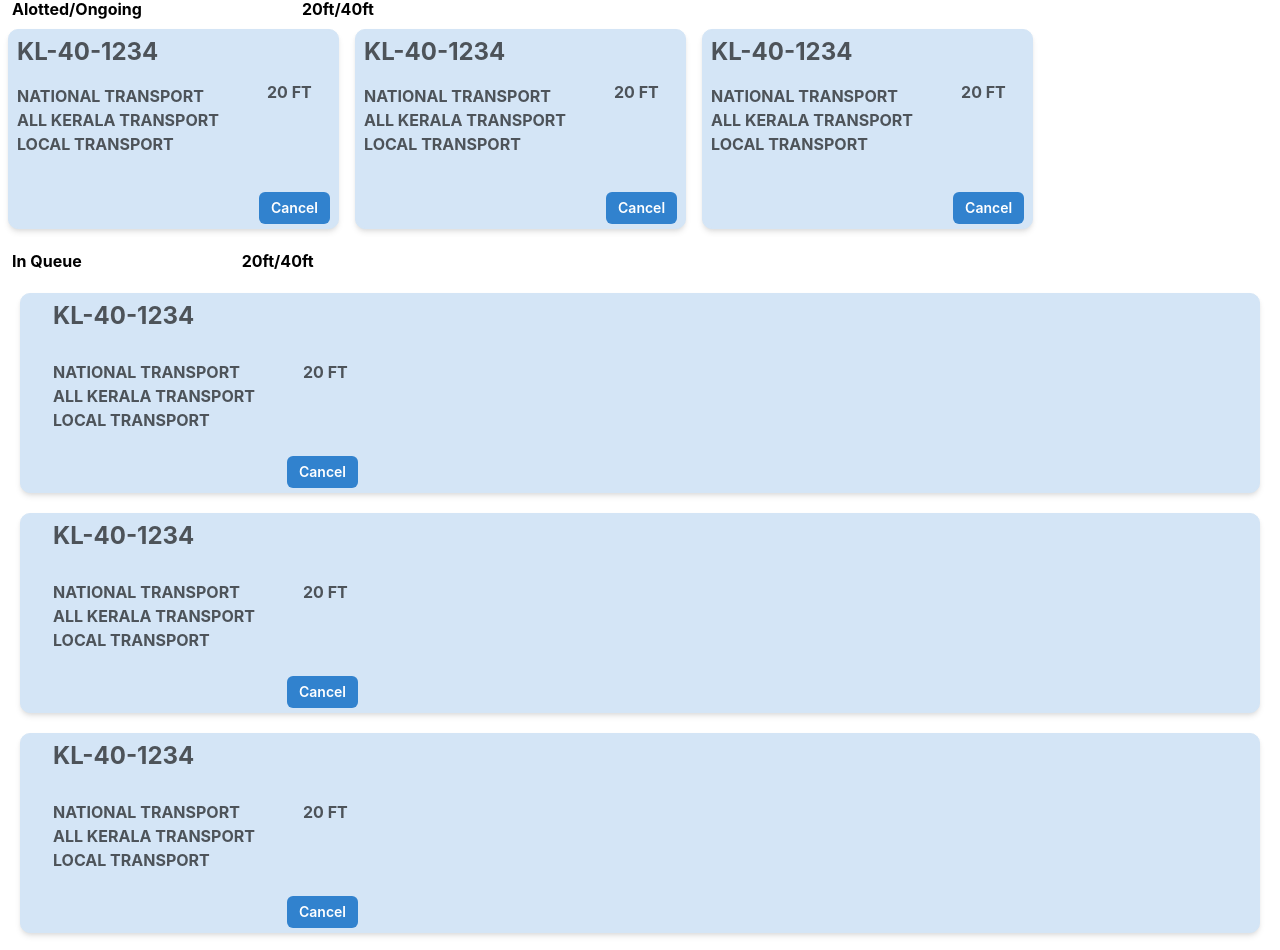
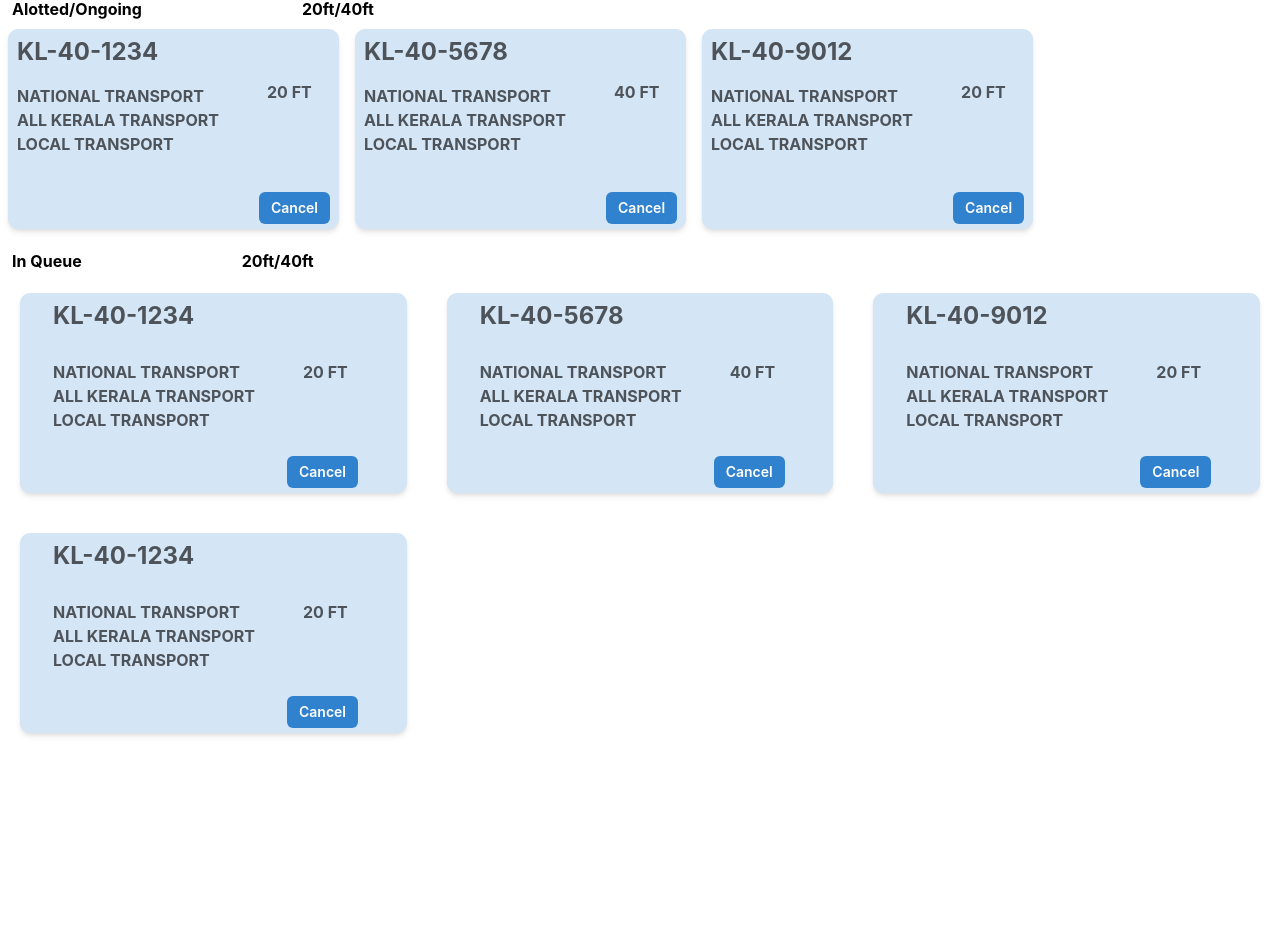
Before and after one commit to Fleet-Queue/Container-app, a React (Create React App) app in the folder Client/: page /transporter in a window 1280 px wide. Shown: the part 135-1085 px from the top of the page. After the commit the page ends 888 px from the top, so only its background shows below. Built offline with nearby package versions, Linux system fonts and the light colour scheme.

Commit message:
loop added in both alotted and queue & media query added

```diff
--- a/Client/src/components/transporter/alotted.js
+++ b/Client/src/components/transporter/alotted.js
@@ -1,21 +1,15 @@
 import React from 'react';
-
-import {
-    Button,
-    Stack,
-    Text,
-    Grid,
-    GridItem,
-    WrapItem,
-
-} from '@chakra-ui/react';
+import { Button, Stack, Text, Grid, GridItem, WrapItem } from '@chakra-ui/react';
 
 export const Alotted = () => {
 
-
+    const data = [
+        { id: 1, header: 'KL-40-1234', nav: 'NATIONAL TRANSPORT<br/>ALL KERALA TRANSPORT<br/>LOCAL TRANSPORT', main: '20 FT' },
+        { id: 2, header: 'KL-40-5678', nav: 'NATIONAL TRANSPORT<br/>ALL KERALA TRANSPORT<br/>LOCAL TRANSPORT', main: '40 FT' },
+        { id: 3, header: 'KL-40-9012', nav: 'NATIONAL TRANSPORT<br/>ALL KERALA TRANSPORT<br/>LOCAL TRANSPORT', main: '20 FT' }
+      ];
   return (
     <>
-
       <Stack mt={3} ml={3} direction={'row'} spacing={40}>
         <Text color="black" fontWeight="bold">Alotted/Ongoing</Text>
         <Text color="black" fontWeight="bold">20ft/40ft</Text>
@@ -23,11 +17,10 @@ export const Alotted = () => {
 
       <div className="row">
         <div className="posters">
-
+          {data.map((item) => (
             <Grid
-                        templateAreas={`"header header"
-                    "nav main"
-                    "nav footer"`}
+              key={item.id}
+              templateAreas={`"header header" "nav main" "nav footer"`}
               gridTemplateRows={'50px 1fr 40px'}
               gridTemplateColumns={'250px 1fr'}
               h='200px'
@@ -41,18 +34,14 @@ export const Alotted = () => {
               borderColor='#D4E5F6'
               boxShadow={'md'}
             >
-
               <GridItem pl='2' pt='1' bg='#D4E5F6' borderTopRadius={10} fontSize='2xl' area={'header'}>
-                            KL-40-1234
+                {item.header}
               </GridItem>
-                        <GridItem pl='2' pt='1' bg='#D4E5F6' borderBottomStartRadius={10} area={'nav'}>
-                            NATIONAL TRANSPORT <br />
-                            ALL KERALA TRANSPORT<br />
-                            LOCAL TRANSPORT
-
+             <GridItem key={item.id} pl='2' pt='1' bg='#D4E5F6' borderBottomStartRadius={10} area={'nav'}>
+            <span dangerouslySetInnerHTML={{__html: item.nav}} />
              </GridItem>
               <GridItem pl='2' bg='#D4E5F6' area={'main'}>
-                            20 FT
+                {item.main}
               </GridItem>
               <GridItem pl='0' pt='1' pr='2' bg='#D4E5F6' borderBottomEndRadius={10} area={'footer'}>
                 <WrapItem>
@@ -60,98 +49,17 @@ export const Alotted = () => {
                 </WrapItem>
               </GridItem>
             </Grid>
-
-                    <Grid
-                        templateAreas={`"header header"
-                    "nav main"
-                    "nav footer"`}
-                        gridTemplateRows={'50px 1fr 40px'}
-                        gridTemplateColumns={'250px 1fr'}
-                        h='200px'
-                        gap='0'
-                        color='blackAlpha.700'
-                        fontWeight='bold'
-                        m={2}
-                        border='1px'
-                        backgroundColor='#D4E5F6'
-                        borderRadius='10px'
-                        borderColor='#D4E5F6'
-                        boxShadow={'md'}
-                    >
-
-                        <GridItem pl='2' pt='1' bg='#D4E5F6' borderTopRadius={10} fontSize='2xl' area={'header'}>
-                            KL-40-1234
-                        </GridItem>
-                        <GridItem pl='2' pt='1' bg='#D4E5F6' borderBottomStartRadius={10} area={'nav'}>
-                            NATIONAL TRANSPORT <br />
-                            ALL KERALA TRANSPORT<br />
-                            LOCAL TRANSPORT
-
-                        </GridItem>
-                        <GridItem pl='2' bg='#D4E5F6' area={'main'}>
-                            20 FT
-                        </GridItem>
-                        <GridItem pl='0' pt='1' pr='2' bg='#D4E5F6' borderBottomEndRadius={10} area={'footer'}>
-                            <WrapItem>
-                                <Button colorScheme='blue' size='sm'>Cancel</Button>
-                            </WrapItem>
-                        </GridItem>
-                    </Grid>
-
-                    <Grid
-                        templateAreas={`"header header"
-                    "nav main"
-                    "nav footer"`}
-                        gridTemplateRows={'50px 1fr 40px'}
-                        gridTemplateColumns={'250px 1fr'}
-                        h='200px'
-                        gap='0'
-                        color='blackAlpha.700'
-                        fontWeight='bold'
-                        m={2}
-                        border='1px'
-                        backgroundColor='#D4E5F6'
-                        borderRadius='10px'
-                        borderColor='#D4E5F6'
-                        boxShadow={'md'}
-                    >
-
-                        <GridItem pl='2' pt='1' bg='#D4E5F6' borderTopRadius={10} fontSize='2xl' area={'header'}>
-                            KL-40-1234
-                        </GridItem>
-                        <GridItem pl='2' pt='1' bg='#D4E5F6' borderBottomStartRadius={10} area={'nav'}>
-                            NATIONAL TRANSPORT <br />
-                            ALL KERALA TRANSPORT<br />
-                            LOCAL TRANSPORT
-
-                        </GridItem>
-                        <GridItem pl='2' bg='#D4E5F6' area={'main'}>
-                            20 FT
-                        </GridItem>
-                        <GridItem pl='0' pt='1' pr='2' bg='#D4E5F6' borderBottomEndRadius={10} area={'footer'}>
-                            <WrapItem>
-                                <Button colorScheme='blue' size='sm'>Cancel</Button>
-                            </WrapItem>
-                        </GridItem>
-                    </Grid>
-
-
-
+          ))}
         </div>
       </div>
 
-
       <style>
         {`
-
           .row{
-
-
 
           }
           .posters{
             display: flex;
-
             overflow-x: scroll;
             overflow-y: hidden;
           }
@@ -159,13 +67,6 @@ export const Alotted = () => {
             display:none;
           `}
       </style>
-
-
-
-
-
-
-
     </>
   );
 }
--- a/Client/src/components/transporter/navbar.js
+++ b/Client/src/components/transporter/navbar.js
@@ -5,17 +5,14 @@ import {
     Flex,
     Avatar,
     HStack,
-    Link,
     Button,
     Menu,
     MenuButton,
     MenuList,
     MenuItem,
     MenuDivider,
-    useDisclosure,
     useColorModeValue,
-    Stack,
-    Center,
+
   } from '@chakra-ui/react';
 
 
--- a/Client/src/components/transporter/queue.js
+++ b/Client/src/components/transporter/queue.js
@@ -13,6 +13,13 @@ import {
 
 export const Queue = () => {
 
+    const data = [
+        { id: 1, header: 'KL-40-1234', nav: 'NATIONAL TRANSPORT<br/>ALL KERALA TRANSPORT<br/>LOCAL TRANSPORT', main: '20 FT' },
+        { id: 2, header: 'KL-40-5678', nav: 'NATIONAL TRANSPORT<br/>ALL KERALA TRANSPORT<br/>LOCAL TRANSPORT', main: '40 FT' },
+        { id: 3, header: 'KL-40-9012', nav: 'NATIONAL TRANSPORT<br/>ALL KERALA TRANSPORT<br/>LOCAL TRANSPORT', main: '20 FT' },
+        { id: 4, header: 'KL-40-1234', nav: 'NATIONAL TRANSPORT<br/>ALL KERALA TRANSPORT<br/>LOCAL TRANSPORT', main: '20 FT' },
+      ];
+
     return (
         <>
 
@@ -23,8 +30,8 @@ export const Queue = () => {
 
 
             <div className="row">
-                <div className="">
-
+                <div className="queue">
+                {data.map((item) => (
                     <Grid
                         templateAreas={`"header header"
                     "nav main"
@@ -41,19 +48,17 @@ export const Queue = () => {
                         borderColor='#D4E5F6'
                         backgroundColor='#D4E5F6'
                         boxShadow={'md'}
+
                     >
 
                         <GridItem pl='8' pt='1' bg='#D4E5F6' borderTopRadius={10} fontSize='2xl' area={'header'}>
-                            KL-40-1234
+                        {item.header}
                         </GridItem>
-                        <GridItem pl='8' pt='4' bg='#D4E5F6' borderBottomStartRadius={10} area={'nav'}>
-                            NATIONAL TRANSPORT <br />
-                            ALL KERALA TRANSPORT<br />
-                            LOCAL TRANSPORT
-
-                        </GridItem>
+                        <GridItem  pl='8' pt='4' bg='#D4E5F6' borderBottomStartRadius={10} area={'nav'}>
+            <span dangerouslySetInnerHTML={{__html: item.nav}} />
+             </GridItem>
                         <GridItem pl='8' pt='4' bg='#D4E5F6' area={'main'}>
-                            20 FT
+                        {item.main}
                         </GridItem>
                         <GridItem pl='4' pt='1' pr='2' bg='#D4E5F6' borderBottomEndRadius={10} area={'footer'}>
                             <WrapItem>
@@ -61,87 +66,34 @@ export const Queue = () => {
                             </WrapItem>
                         </GridItem>
                     </Grid>
-
-                    <Grid
-                        templateAreas={`"header header"
-                    "nav main"
-                    "nav footer"`}
-                        gridTemplateRows={'50px 1fr 40px'}
-                        gridTemplateColumns={'250px 1fr'}
-                        h='200px'
-                        gap='0'
-                        color='blackAlpha.700'
-                        fontWeight='bold'
-                        m={5}
-                        border='1px'
-                        borderRadius='10px'
-                        borderColor='#D4E5F6'
-                        backgroundColor='#D4E5F6'
-                        boxShadow={'md'}
-                    >
-
-                        <GridItem pl='8' pt='1' bg='#D4E5F6' borderTopRadius={10} fontSize='2xl' area={'header'}>
-                            KL-40-1234
-                        </GridItem>
-                        <GridItem pl='8' pt='4' bg='#D4E5F6' borderBottomStartRadius={10} area={'nav'}>
-                            NATIONAL TRANSPORT <br />
-                            ALL KERALA TRANSPORT<br />
-                            LOCAL TRANSPORT
-
-                        </GridItem>
-                        <GridItem pl='8' pt='4' bg='#D4E5F6' area={'main'}>
-                            20 FT
-                        </GridItem>
-                        <GridItem pl='4' pt='1' pr='2' bg='#D4E5F6' borderBottomEndRadius={10} area={'footer'}>
-                            <WrapItem>
-                                <Button colorScheme='blue' size='sm'>Cancel</Button>
-                            </WrapItem>
-                        </GridItem>
-                    </Grid>
-
-                    <Grid
-                        templateAreas={`"header header"
-                    "nav main"
-                    "nav footer"`}
-                        gridTemplateRows={'50px 1fr 40px'}
-                        gridTemplateColumns={'250px 1fr'}
-                        h='200px'
-                        gap='0'
-                        color='blackAlpha.700'
-                        fontWeight='bold'
-                        m={5}
-                        border='1px'
-                        borderRadius='10px'
-                        borderColor='#D4E5F6'
-                        backgroundColor='#D4E5F6'
-                        boxShadow={'md'}
-                    >
-
-                        <GridItem pl='8' pt='1' bg='#D4E5F6' borderTopRadius={10} fontSize='2xl' area={'header'}>
-                            KL-40-1234
-                        </GridItem>
-                        <GridItem pl='8' pt='4' bg='#D4E5F6' borderBottomStartRadius={10} area={'nav'}>
-                            NATIONAL TRANSPORT <br />
-                            ALL KERALA TRANSPORT<br />
-                            LOCAL TRANSPORT
-
-                        </GridItem>
-                        <GridItem pl='8' pt='4' bg='#D4E5F6' area={'main'}>
-                            20 FT
-                        </GridItem>
-                        <GridItem pl='4' pt='1' pr='2' bg='#D4E5F6' borderBottomEndRadius={10} area={'footer'}>
-                            <WrapItem>
-                                <Button colorScheme='blue' size='sm'>Cancel</Button>
-                            </WrapItem>
-                        </GridItem>
-                    </Grid>
-
-
+  ))}
 
                 </div>
             </div>
 
 
+            <style>
+  {`
+    .queue {
+      display: block;
+    }
+
+
+    @media (min-width: 680px) {
+        .queue {
+          display: grid;
+          grid-template-columns: repeat(2, 1fr);
+        }
+      }
+      @media (min-width: 1128px) {
+        .queue {
+          display: grid;
+          grid-template-columns: repeat(3, 1fr);
+        }
+      }
+  `}
+</style>
+
 
         </>
     );
```
Also changed, not shown: Client/src/Pages/Transporter.js (+0 -28 lines). Lines whose indentation alone changed are shown as unchanged.
